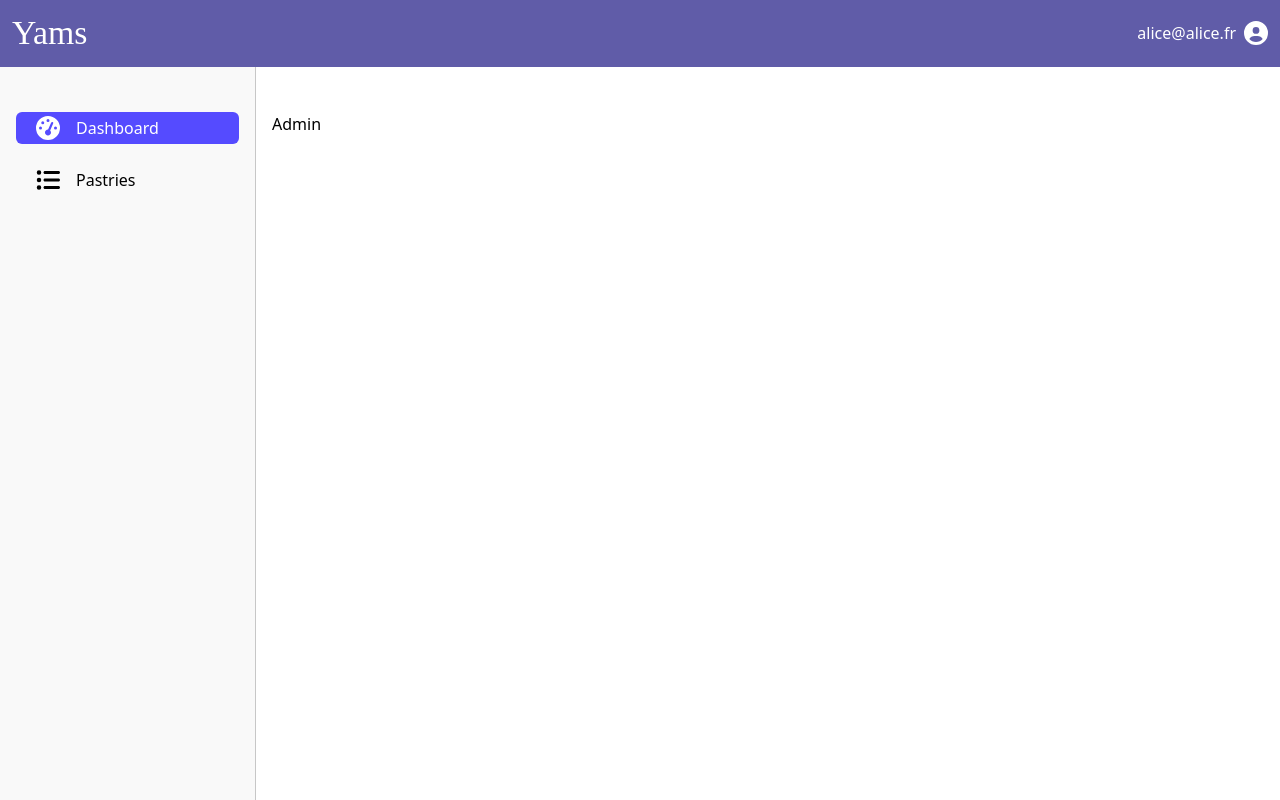
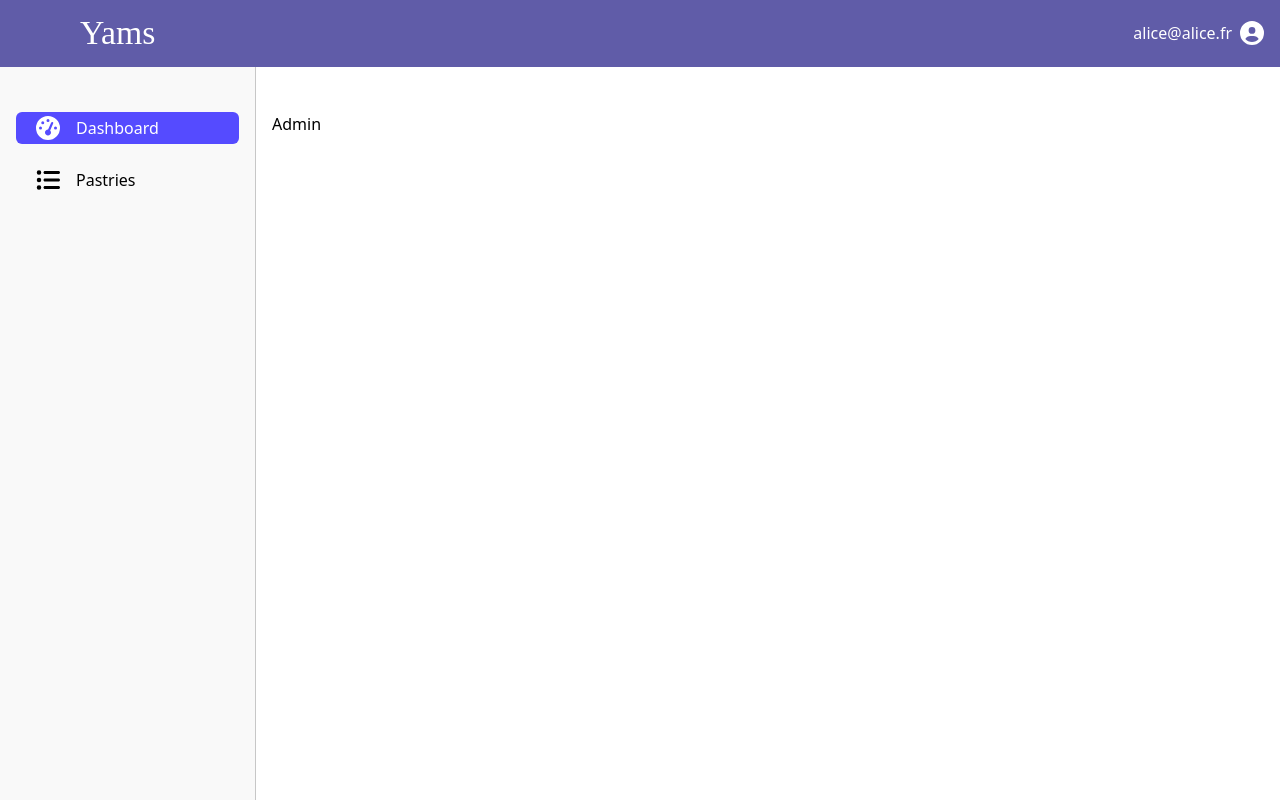
Before and after one commit to Merce213/3WA-Yams-Game, a React (Vite) app in the folder yams-front/: page /admin in a window 1280 px wide. Built offline with nearby package versions, Linux system fonts and the light colour scheme; a web font is replaced by a local one.

Commit message:
[YAMS-018] fix styles on navbar admin

```diff
--- a/yams-front/src/components/NavbarAdmin.jsx
+++ b/yams-front/src/components/NavbarAdmin.jsx
@@ -5,8 +5,8 @@ import { faCircleUser } from "@fortawesome/free-solid-svg-icons";
 const NavbarAdmin = () => {
 	return (
 		<header className="bg-yams-purple text-white fixed top-0 z-50 w-full">
-			<nav className="flex container mx-auto items-center justify-between px-3 py-2">
-				<NavLink to="/" className="font-yams-title text-xl">
+			<nav className="flex items-center justify-between px-4 py-2">
+				<NavLink to="/" className="font-yams-title text-xl lg:ps-16">
 					Yams
 				</NavLink>
 				<div className="flex items-center gap-2">
```
